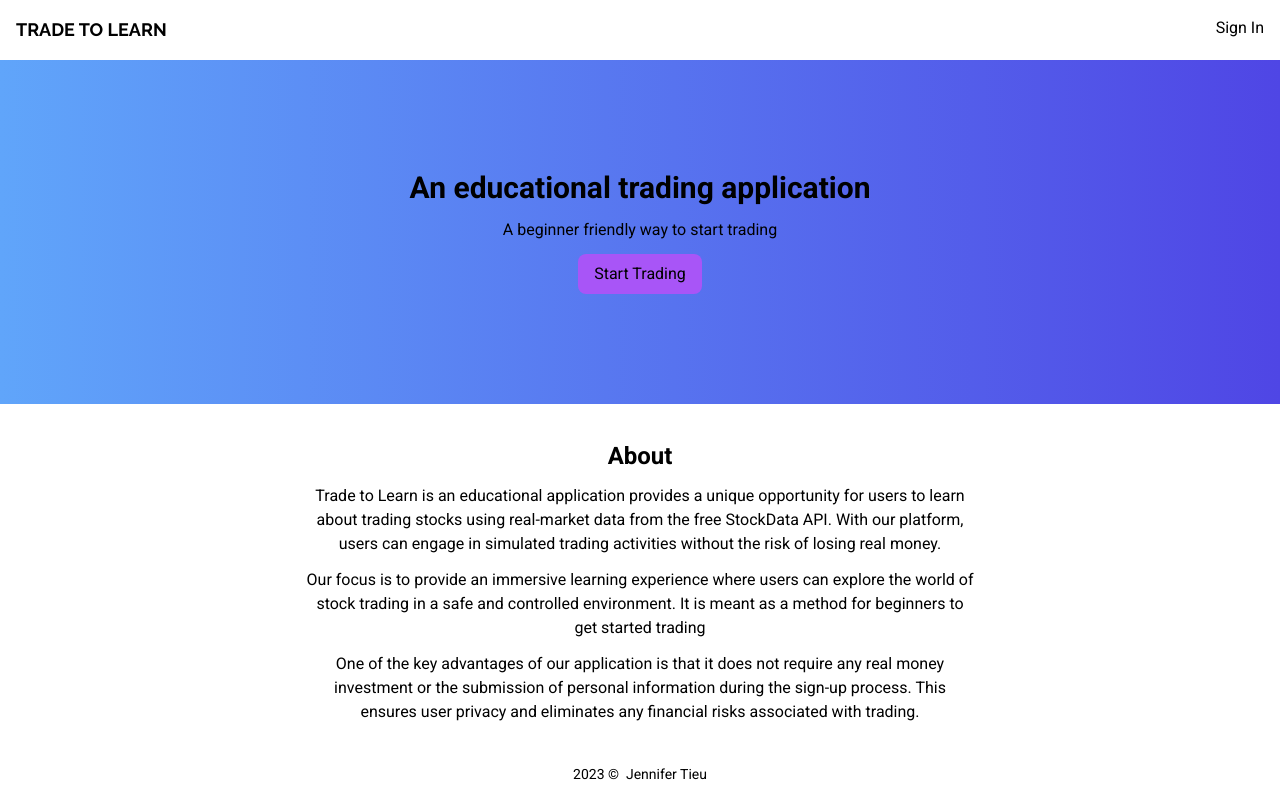
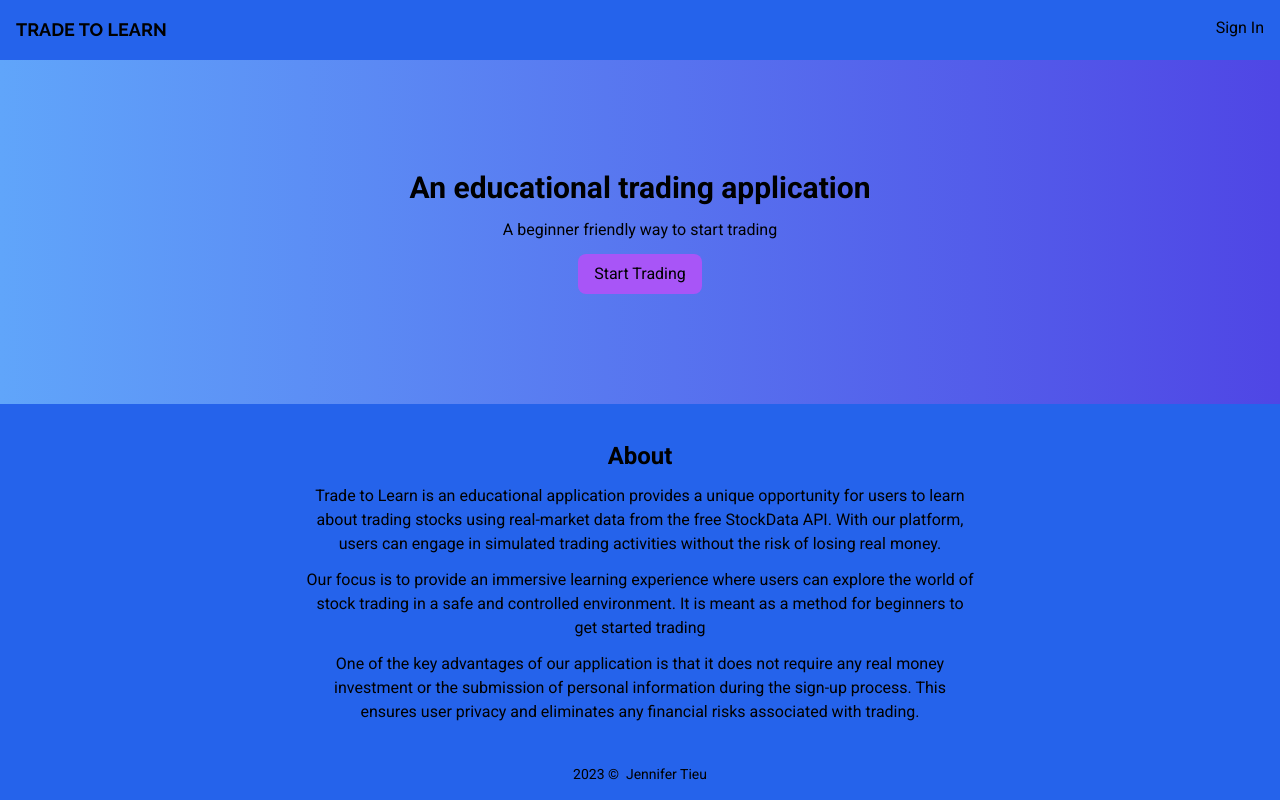
Before and after one commit to jennifertieu/trade-to-learn, a Next.js app: page / in a window 1280 px wide. Built offline with nearby package versions, Linux system fonts and the light colour scheme; no server answers.

Commit message:
add conditional background color for home screen

```diff
--- a/src/components/Layout.tsx
+++ b/src/components/Layout.tsx
@@ -1,14 +1,20 @@
 import Navbar from "./Navbar";
 import Footer from "./Footer";
 import React, { ReactNode } from "react";
+import { useRouter } from "next/router";
 
 type LayoutProps = {
   children: ReactNode;
 };
 
 const Layout = ({ children }: LayoutProps) => {
+  const router = useRouter();
   return (
-    <div className="flex flex-col items-stretch h-full">
+    <div
+      className={`flex flex-col items-stretch h-full overflow-auto ${
+        router.pathname === "/" ? "bg-blue-600" : ""
+      }`}
+    >
       <Navbar />
       <main className="grow shrink-0 basis-auto">{children}</main>
       <Footer />
```
